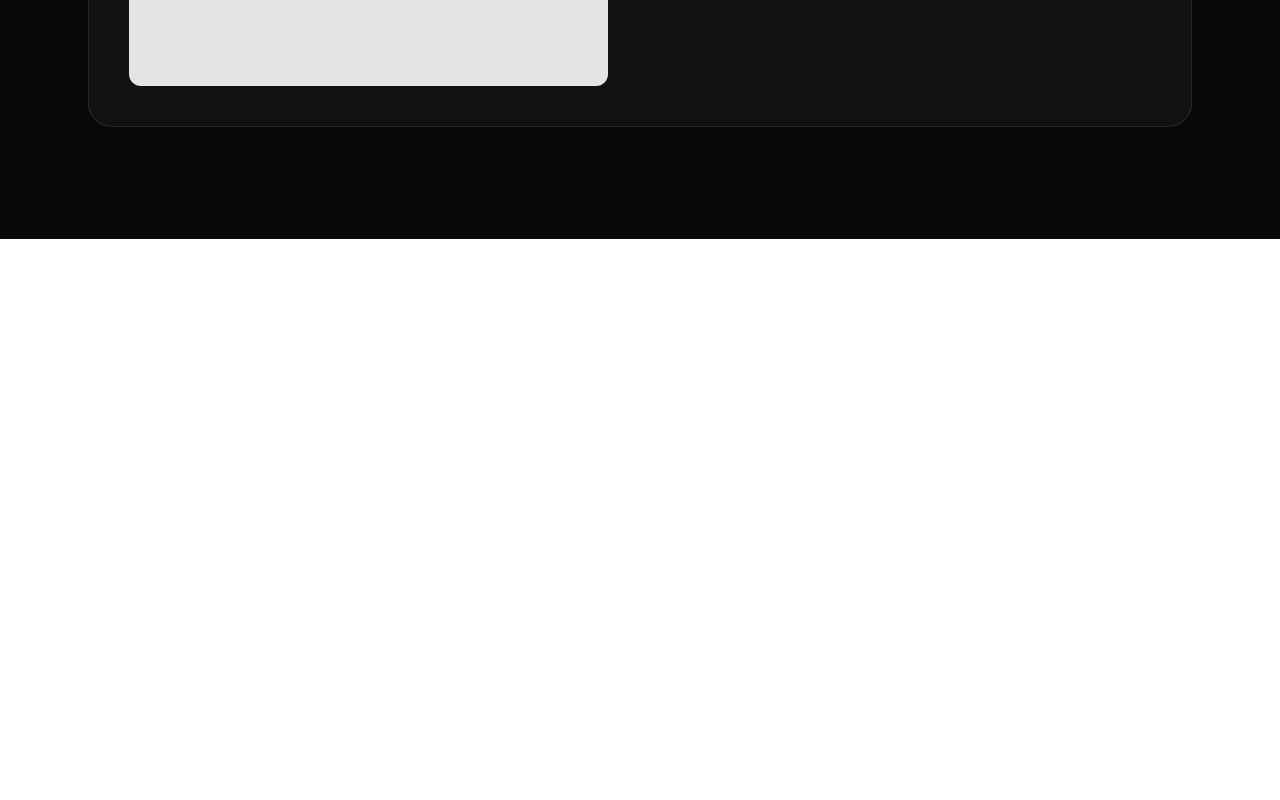
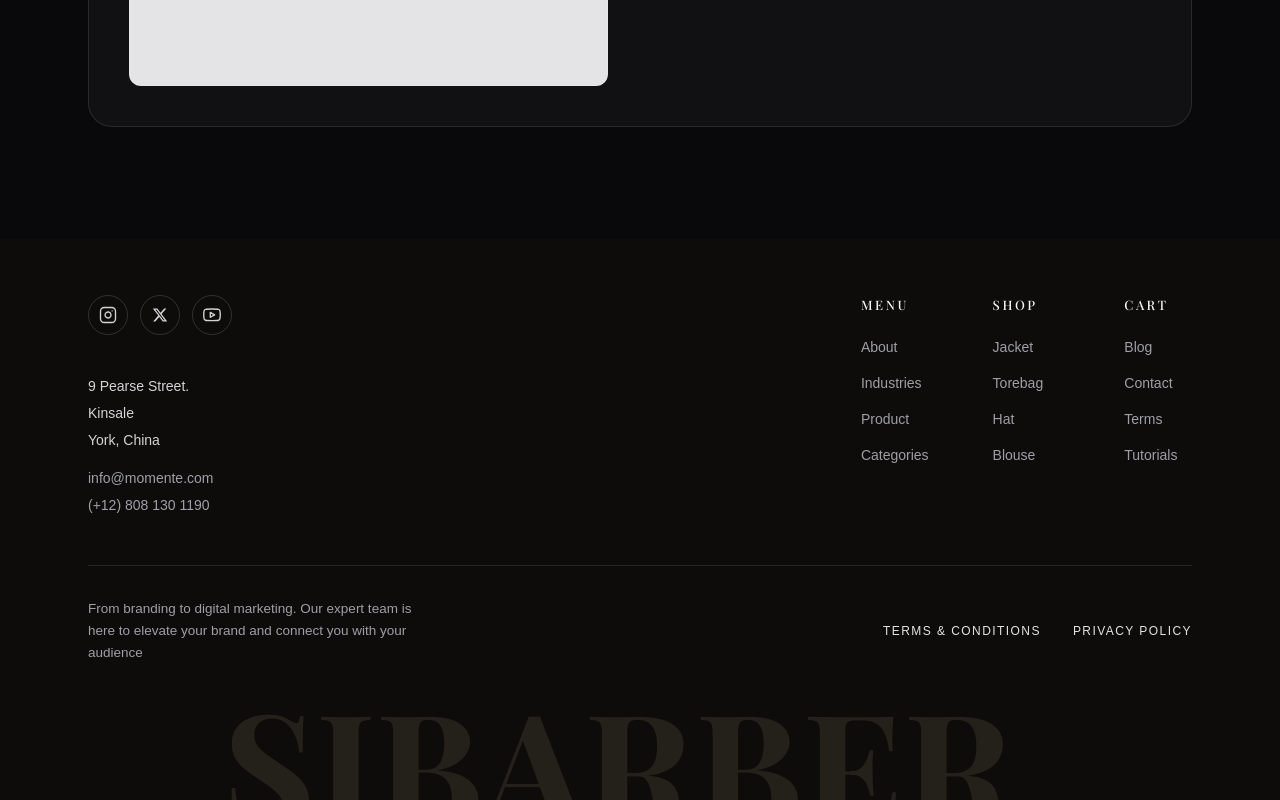
Before and after one commit to Rohis14/Company_Profile_UMKM, a Next.js app: page / in a window 1280 px wide. Shown: the part 4857-5657 px from the top of the page. Before the commit the page ends 5096 px from the top, so only its background shows below. Built offline with nearby package versions, Linux system fonts and the light colour scheme; a web font is replaced by a local one.

Commit message:
feat: menambahkan footer dengan menu sosial dan watermark

```diff
--- a/app/layout.js
+++ b/app/layout.js
@@ -1,4 +1,5 @@
 import { Geist, Geist_Mono, Playfair_Display } from "next/font/google";
+import Footer from "@/components/footer";
 import Navbar from "@/components/navbar";
 import "./globals.css";
 
@@ -37,6 +38,7 @@ export default function RootLayout({ children }) {
       <body className="min-h-full flex flex-col">
         <Navbar />
         {children}
+        <Footer />
       </body>
     </html>
   );
--- /dev/null
+++ b/components/footer.js
@@ -0,0 +1,186 @@
+const FOOTER_COLS = [
+  {
+    title: "Menu",
+    links: [
+      { label: "About", href: "#about" },
+      { label: "Industries", href: "#" },
+      { label: "Product", href: "#products" },
+      { label: "Categories", href: "#" },
+    ],
+  },
+  {
+    title: "Shop",
+    links: [
+      { label: "Jacket", href: "#" },
+      { label: "Torebag", href: "#" },
+      { label: "Hat", href: "#" },
+      { label: "Blouse", href: "#" },
+    ],
+  },
+  {
+    title: "Cart",
+    links: [
+      { label: "Blog", href: "#" },
+      { label: "Contact", href: "#contact" },
+      { label: "Terms", href: "#" },
+      { label: "Tutorials", href: "#" },
+    ],
+  },
+];
+
+const SOCIALS = [
+  {
+    label: "Instagram",
+    href: "#",
+    icon: (
+      <svg
+        viewBox="0 0 24 24"
+        fill="none"
+        stroke="currentColor"
+        strokeWidth="1.8"
+        strokeLinecap="round"
+        strokeLinejoin="round"
+        className="h-[18px] w-[18px]"
+      >
+        <rect x="2" y="2" width="20" height="20" rx="5" ry="5" />
+        <path d="M16 11.37A4 4 0 1 1 12.63 8 4 4 0 0 1 16 11.37z" />
+        <line x1="17.5" x2="17.51" y1="6.5" y2="6.5" />
+      </svg>
+    ),
+  },
+  {
+    label: "X",
+    href: "#",
+    icon: (
+      <svg viewBox="0 0 24 24" fill="currentColor" className="h-4 w-4">
+        <path d="M18.244 2.25h3.308l-7.227 8.26 8.502 11.24H16.17l-5.214-6.817L4.99 21.75H1.68l7.73-8.835L1.254 2.25H8.08l4.713 6.231 5.451-6.231zm-1.161 17.52h1.833L7.084 4.126H5.117l11.966 15.644z" />
+      </svg>
+    ),
+  },
+  {
+    label: "YouTube",
+    href: "#",
+    icon: (
+      <svg
+        viewBox="0 0 24 24"
+        fill="none"
+        stroke="currentColor"
+        strokeWidth="1.8"
+        strokeLinecap="round"
+        strokeLinejoin="round"
+        className="h-[18px] w-[18px]"
+      >
+        <path d="M22.54 6.42a2.78 2.78 0 0 0-1.94-2C18.88 4 12 4 12 4s-6.88 0-8.6.46a2.78 2.78 0 0 0-1.94 2A29 29 0 0 0 1 11.75a29 29 0 0 0 .46 5.33A2.78 2.78 0 0 0 3.4 19c1.72.46 8.6.46 8.6.46s6.88 0 8.6-.46a2.78 2.78 0 0 0 1.94-2 29 29 0 0 0 .46-5.25 29 29 0 0 0-.46-5.33z" />
+        <polygon points="9.75 15.02 15.5 11.75 9.75 8.48 9.75 15.02" />
+      </svg>
+    ),
+  },
+];
+
+const linkFocus =
+  "focus-visible:outline-none focus-visible:ring-2 focus-visible:ring-white/70 focus-visible:ring-offset-2 focus-visible:ring-offset-[#0d0c0a]";
+
+export default function Footer() {
+  return (
+    <footer className="bg-[#0d0c0a]">
+      <div className="mx-auto w-full max-w-6xl px-6 pt-14">
+        <div className="flex flex-col gap-12 md:flex-row md:justify-between">
+          <div className="flex flex-col gap-10">
+            <div className="flex gap-3">
+              {SOCIALS.map((social) => (
+                <a
+                  key={social.label}
+                  href={social.href}
+                  aria-label={social.label}
+                  className={`flex h-10 w-10 items-center justify-center rounded-full border border-white/15 text-zinc-300 transition-colors duration-150 hover:bg-white/10 hover:text-white motion-reduce:transition-none ${linkFocus}`}
+                >
+                  {social.icon}
+                </a>
+              ))}
+            </div>
+
+            <address className="space-y-4 text-[14px] not-italic leading-relaxed">
+              <div className="space-y-1 text-zinc-300">
+                <p>9 Pearse Street.</p>
+                <p>Kinsale</p>
+                <p>York, China</p>
+              </div>
+              <div className="space-y-1 text-zinc-400">
+                <p>
+                  <a
+                    href="mailto:info@momente.com"
+                    className={`transition-colors duration-150 hover:text-white motion-reduce:transition-none ${linkFocus}`}
+                  >
+                    info@momente.com
+                  </a>
+                </p>
+                <p>
+                  <a
+                    href="tel:+128081301190"
+                    className={`transition-colors duration-150 hover:text-white motion-reduce:transition-none ${linkFocus}`}
+                  >
+                    (+12) 808 130 1190
+                  </a>
+                </p>
+              </div>
+            </address>
+          </div>
+
+          <div className="grid grid-cols-3 gap-8 sm:gap-12 md:gap-16">
+            {FOOTER_COLS.map((col) => (
+              <div key={col.title}>
+                <h3 className="font-serif text-[13px] font-medium uppercase tracking-[0.2em] text-zinc-100">
+                  {col.title}
+                </h3>
+                <ul className="mt-5 space-y-3">
+                  {col.links.map((link) => (
+                    <li key={link.label}>
+                      <a
+                        href={link.href}
+                        className={`text-[14px] text-zinc-400 transition-colors duration-150 hover:text-white motion-reduce:transition-none ${linkFocus}`}
+                      >
+                        {link.label}
+                      </a>
+                    </li>
+                  ))}
+                </ul>
+              </div>
+            ))}
+          </div>
+        </div>
+
+        <hr className="mt-12 border-white/10" />
+
+        <div className="mt-8 flex flex-col gap-6 md:flex-row md:items-center md:justify-between">
+          <p className="max-w-[330px] text-[13.5px] leading-relaxed text-zinc-400">
+            From branding to digital marketing. Our expert team is here to
+            elevate your brand and connect you with your audience
+          </p>
+          <div className="flex gap-8 text-[12px] font-medium uppercase tracking-[0.12em] text-zinc-200">
+            <a
+              href="#"
+              className={`transition-colors duration-150 hover:text-white motion-reduce:transition-none ${linkFocus}`}
+            >
+              Terms &amp; Conditions
+            </a>
+            <a
+              href="#"
+              className={`transition-colors duration-150 hover:text-white motion-reduce:transition-none ${linkFocus}`}
+            >
+              Privacy Policy
+            </a>
+          </div>
+        </div>
+
+        <div
+          aria-hidden="true"
+          className="mt-10 h-[0.6em] overflow-hidden text-center text-[clamp(3.5rem,13vw,10rem)]"
+        >
+          <span className="block font-serif font-bold leading-[0.75] text-[#24201a]">
+            SIBARBER.
+          </span>
+        </div>
+      </div>
+    </footer>
+  );
+}
```
